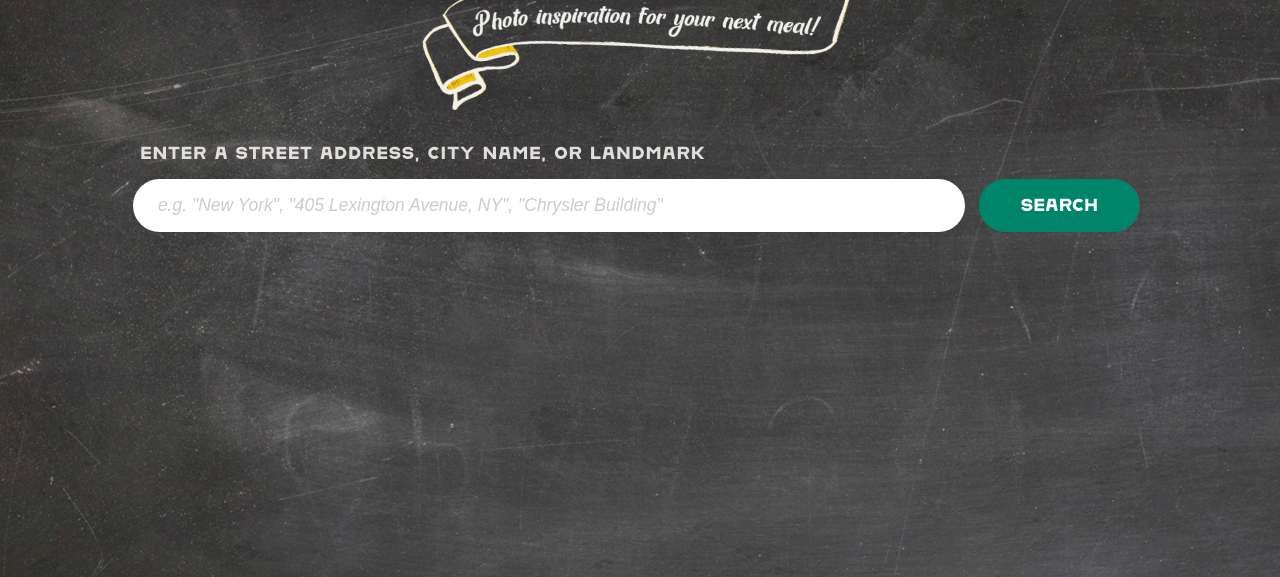
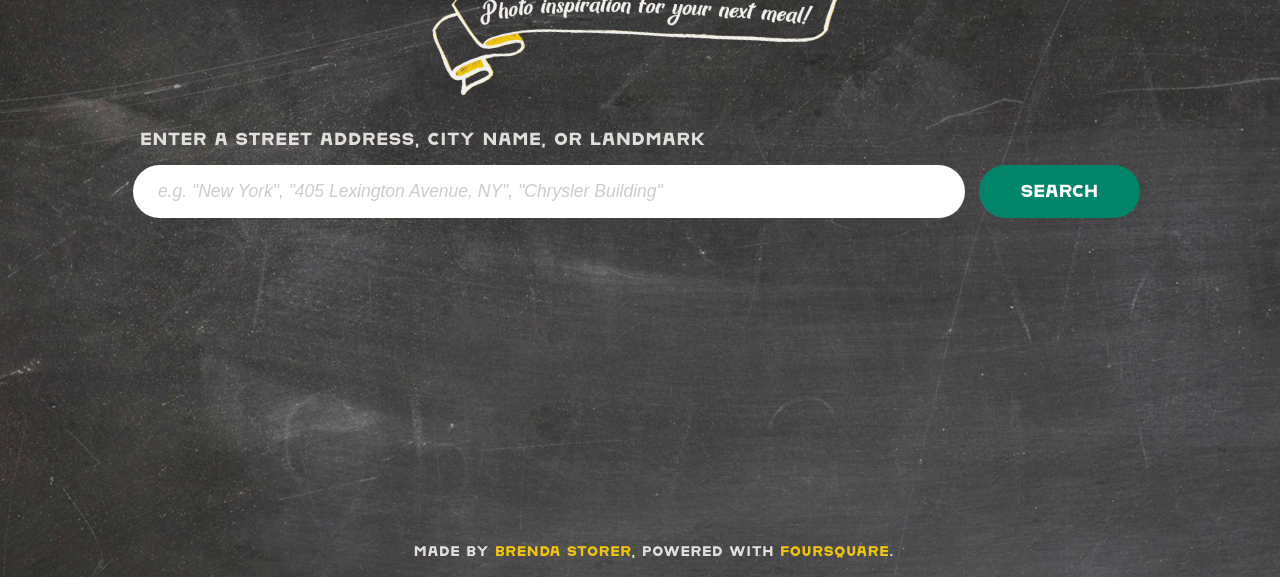
Before and after one commit to brendastorer/grub-gallery, a plain HTML site: page index.html in a window 1280 px wide. Shown: the part 223-800 px from the top of the page. Drawn offline with nearby package versions, Linux system fonts and the light colour scheme.

Commit message:
Add footer

```diff
--- a/index.html
+++ b/index.html
@@ -26,6 +26,9 @@
       <ul class="search-results js-search-results" aria-live="assertive" hidden>
       </ul>
     </main>
+    <footer class="site-footer">
+      Made by <a href="http://brendastorer.com" target="_blank" rel="noopener noreferrer">Brenda Storer</a>, powered with <a href="https://foursquare.com/" target="_blank" rel="noopener noreferrer">Foursquare</a>.
+    </footer>
 
     <script src="https://ajax.googleapis.com/ajax/libs/jquery/3.2.1/jquery.min.js"></script>
     <script type="text/javascript" src="scripts.js"></script>
--- a/scripts.js
+++ b/scripts.js
@@ -98,7 +98,7 @@ function renderResult(venueData) {
   const venueListItemStart = (
     ` <li class="search-results__result">
         <img class="search-results__photo" src="${venuePhoto}" alt="${venueName}" />
-        <a class="search-results__link" href="${venueLink}" target="_blank">
+        <a class="search-results__link" href="${venueLink}" target="_blank" rel="noopener noreferrer">
           <h3 class="search-results__name">${venueName}</h3>
           <h4>${venueCategory}</h4>
     `
--- a/styles.css
+++ b/styles.css
@@ -24,21 +24,24 @@ html {
 
 body {
   background-image: url("images/chalkboard-bg.jpg");
-  background-attachment: fixed;
   color: rgba(242, 240, 236, 0.9);
   font-family: "Lorano Heavy", helvetica, sans-serif;
   letter-spacing: 0.05em;
   line-height: 1.4;
+  min-height: 100vh;
+  position: relative;
 }
 
 a {
-  color: rgb(0, 133, 106);
+  border-bottom: 2px dotted transparent;
+  color: rgb(241, 196, 15);
+  display: inline-block;
   text-decoration: none;
 }
 
 a:focus,
 a:hover {
-  text-decoration: underline;
+  border-bottom-color: rgba(242, 240, 236, 0.8);
 }
 
 img {
@@ -130,7 +133,7 @@ p {
 
 @media only screen and (min-width: 500px) {
   .site-header__logo {
-    width: 550px;
+    width: 520px;
   }
 }
 
@@ -143,7 +146,7 @@ p {
 
 @media only screen and (min-width: 500px) {
   .site-header__headline {
-    width: 440px;
+    width: 420px;
   }
 }
 
@@ -202,7 +205,7 @@ p {
   -webkit-flex-wrap: wrap;
   flex-wrap: wrap;
   margin-top: 1rem;
-  padding: 5px;
+  padding: 5px 5px 50px;
 }
 
 @supports (display: grid) {
@@ -210,7 +213,7 @@ p {
     display: grid;
     grid-gap: 10px;
     grid-template-columns: repeat(auto-fit, minmax(320px, 1fr));
-    padding: 10px;
+    padding: 10px 10px 50px;
   }
 }
 
@@ -260,6 +263,7 @@ p {
 
 .search-results__link {
   background-color: rgba(0, 133, 106, 0.9);
+  border-bottom: 0;
   color: rgb(242, 240, 236);
   display: block;
   opacity: 0;
@@ -314,3 +318,12 @@ p {
   padding: 1rem 1rem 0;
   text-align: center;
 }
+
+.site-footer {
+  font-size: 0.8rem;
+  margin: 1rem;
+  position: absolute;
+  bottom: 0;
+  text-align: center;
+  width: 100%;
+}
```
